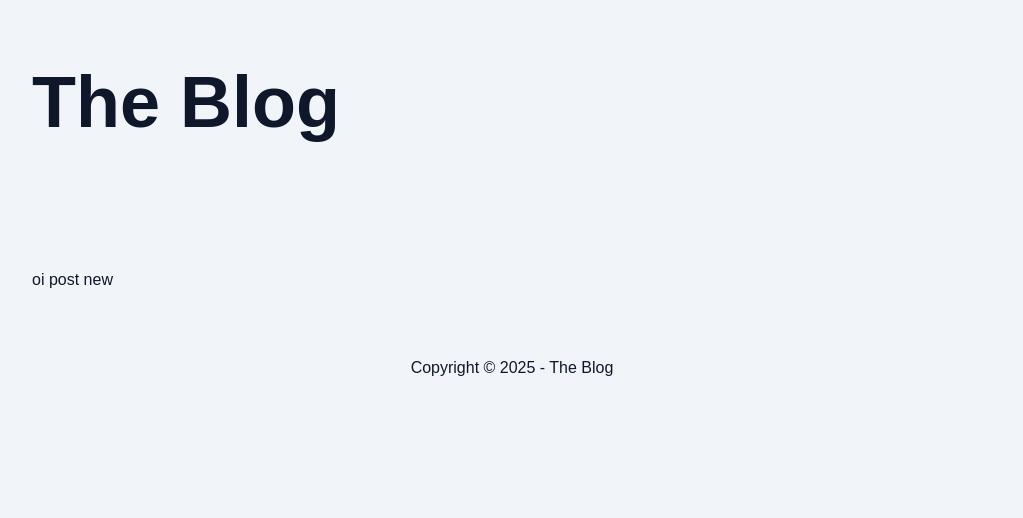
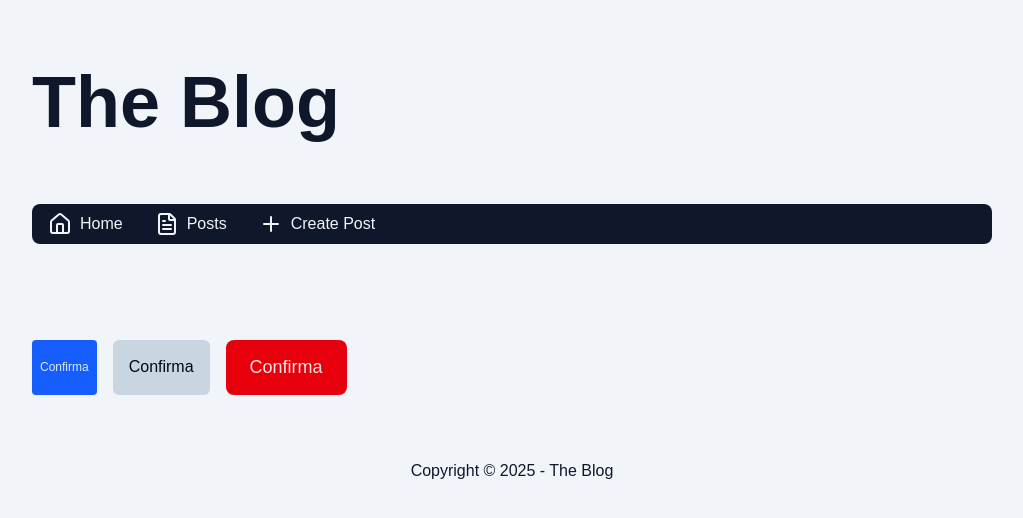
Before and after one commit to TaniaBmGuedes/Blog, a Next.js app: page /admin/post/new in a window 1280 px wide. Shown: the top 518 px of the page, without its empty margins (128-1151 px from the left). Built offline with nearby package versions, Linux system fonts and the light colour scheme.

Commit message:
button compoment

```diff
--- /dev/null
+++ b/src/app/admin/MenuAdmin/index.tsx
@@ -0,0 +1,80 @@
+"use client";
+
+import clsx from "clsx";
+import {
+  CircleXIcon,
+  FileTextIcon,
+  HouseIcon,
+  MenuIcon,
+  PlusIcon,
+} from "lucide-react";
+import Link from "next/link";
+import { usePathname } from "next/navigation";
+import { useEffect, useState, useTransition } from "react";
+
+export default function MenuAdmin() {
+  const [isOpen, setIsOpen] = useState(false);
+  const pathname = usePathname();
+  const [_, startTransition] = useTransition();
+
+  const navClasses = clsx(
+    "bg-slate-900 text-slate-100 rounded-lg",
+    "flex flex-col  mb-8",
+    "sm:flex-row sm:flex-wrap",
+    !isOpen && "h-10",
+    !isOpen && "overflow-hidden",
+    "sm:overflow-visible sm:h-auto"
+  );
+  const linkClasses = clsx(
+    "[&>svg]:w-4[&>svg]:h-4 px-4",
+    "flex items-center justify-start gap-2 cursor-pointer",
+    "transition hover:bg-slate-800 rounded-lg",
+    "h-10",
+    "shrink-0"
+  );
+  const openCloseBtnClasses = clsx(
+    linkClasses,
+    "text-blue-200 italic",
+    "sm:hidden"
+  );
+
+  useEffect(() => {
+    startTransition(() => {
+      setIsOpen(false);
+    });
+  }, [pathname]);
+
+  return (
+    <nav className={navClasses}>
+      <button
+        className={openCloseBtnClasses}
+        onClick={() => setIsOpen((s) => !s)}
+      >
+        {!isOpen && (
+          <>
+            <MenuIcon />
+            Menu
+          </>
+        )}
+        {isOpen && (
+          <>
+            <CircleXIcon />
+            Close
+          </>
+        )}
+      </button>
+      <a className={linkClasses} href="/" target="_blank">
+        <HouseIcon />
+        Home
+      </a>
+      <Link className={linkClasses} href="/admin/post">
+        <FileTextIcon />
+        Posts
+      </Link>
+      <Link className={linkClasses} href="/admin/post/new">
+        <PlusIcon />
+        Create Post
+      </Link>
+    </nav>
+  );
+}
--- /dev/null
+++ b/src/app/admin/post/layout.tsx
@@ -0,0 +1,16 @@
+import MenuAdmin from "../MenuAdmin";
+
+type PostAdminLayoutProps = {
+  children: React.ReactNode;
+};
+
+export default function PostAdminLayout({
+  children,
+}: Readonly<PostAdminLayoutProps>) {
+  return (
+    <>
+      <MenuAdmin />
+      {children}
+    </>
+  );
+}
--- a/src/app/admin/post/new/page.tsx
+++ b/src/app/admin/post/new/page.tsx
@@ -1,7 +1,19 @@
-import { Metadata } from "next";
+import { Button } from "@/components/Button";
 
 export const dynamic = "force-dynamic";
 
 export default async function AdminPostNewPage() {
-  return <div className="py-16 tex-6xl">oi post new</div>;
+  return (
+    <div className="py-16 flex gap-4 flex-wrap">
+      <Button variant="default" size="sm">
+        Confirma
+      </Button>
+      <Button variant="ghost" size="md">
+        Confirma
+      </Button>
+      <Button variant="danger" size="lg">
+        Confirma
+      </Button>
+    </div>
+  );
 }
--- /dev/null
+++ b/src/components/Button/index.tsx
@@ -0,0 +1,57 @@
+import clsx from "clsx";
+
+type ButtonVariants = "default" | "ghost" | "danger";
+type ButtonSizes = "sm" | "md" | "lg";
+
+type ButtonProps = {
+  variant?: ButtonVariants;
+  size?: ButtonSizes;
+} & React.ComponentProps<"button">;
+export function Button({
+  variant = "default",
+  size = "md",
+  ...props
+}: ButtonProps) {
+  const buttonVariants: Record<ButtonVariants, string> = {
+    default: clsx("bg-blue-600 hover:bg-blue-700 text-blue-100"),
+    ghost: clsx("bg-slate-300 hover:bg-slate-400 text-slate-950"),
+    danger: clsx("bg-red-600 hover:bg-red-700 text-red-100"),
+  };
+
+  const buttonSizes: Record<ButtonSizes, string> = {
+    sm: clsx(
+      "text-xs/tight",
+      "py-1",
+      "px-2",
+      "rounded-sm",
+      "[&_svg]:w-3 [&_svg]:h-3 gap-1"
+    ),
+    md: clsx(
+      "text-base/tight",
+      "py-2",
+      "px-4",
+      "rounded-md",
+      "[&_svg]:w-4 [&_svg]:h-4 gap-2"
+    ),
+    lg: clsx(
+      "text-lg/tight",
+      "py-4",
+      "px-6",
+      "rounded-lg",
+      "[&_svg]:w-5 [&_svg]:h-5 gap-3"
+    ),
+  };
+
+  const buttonClasses = clsx(
+    buttonVariants[variant],
+    buttonSizes[size],
+    "flex items-center justify-center cursor-pointer",
+    "transition",
+    "disabled:bg-slate-200",
+    "disabled:text-slate-400",
+    "disabled:cursor-not-allowed",
+    props.className
+  );
+
+  return <button {...props} className={buttonClasses} />;
+}
--- a/src/components/Dialog/index.tsx
+++ b/src/components/Dialog/index.tsx
@@ -1,6 +1,7 @@
 "use client";
 
 import clsx from "clsx";
+import { Button } from "../Button";
 
 type DialogProps = {
   isVisible?: boolean;
@@ -52,7 +53,8 @@ export function Dialog({
         </h3>
         <div id="dialog-description">{content}</div>
         <div className="flex items-center justify-around">
-          <button
+          <Button
+            variant="ghost"
             className={clsx(
               "bg-slate-200 hover:bg-slate-300 transition text-slate-950",
               "flex items-center justify-center",
@@ -64,9 +66,10 @@ export function Dialog({
             disabled={disabled}
           >
             Cancel
-          </button>
+          </Button>
 
-          <button
+          <Button
+            variant="default"
             className={clsx(
               "bg-blue-500 hover:bg-blue-600 transition text-blue-50",
               "flex items-center justify-center",
@@ -77,7 +80,7 @@ export function Dialog({
             disabled={disabled}
           >
             Ok
-          </button>
+          </Button>
         </div>
       </div>
     </div>
```
Also changed, not shown: src/components/InputText/index.tsx (added).
